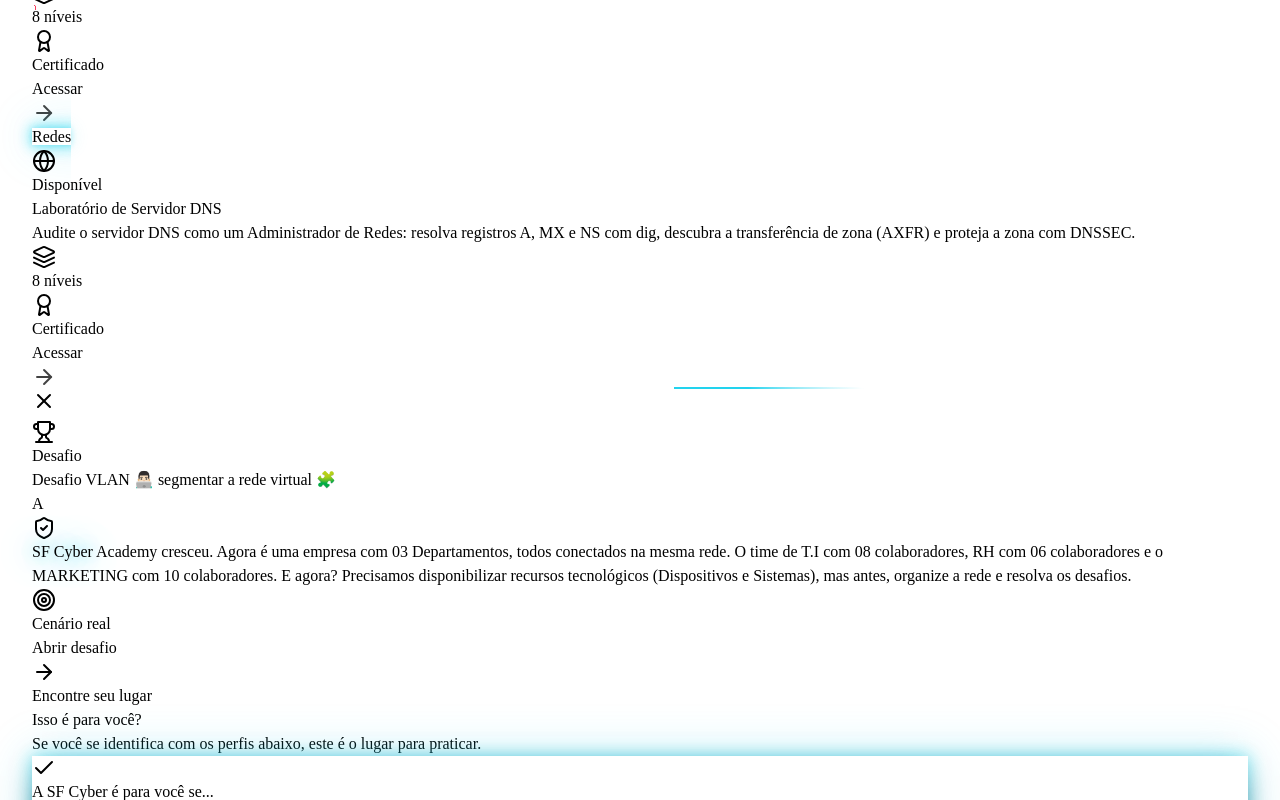
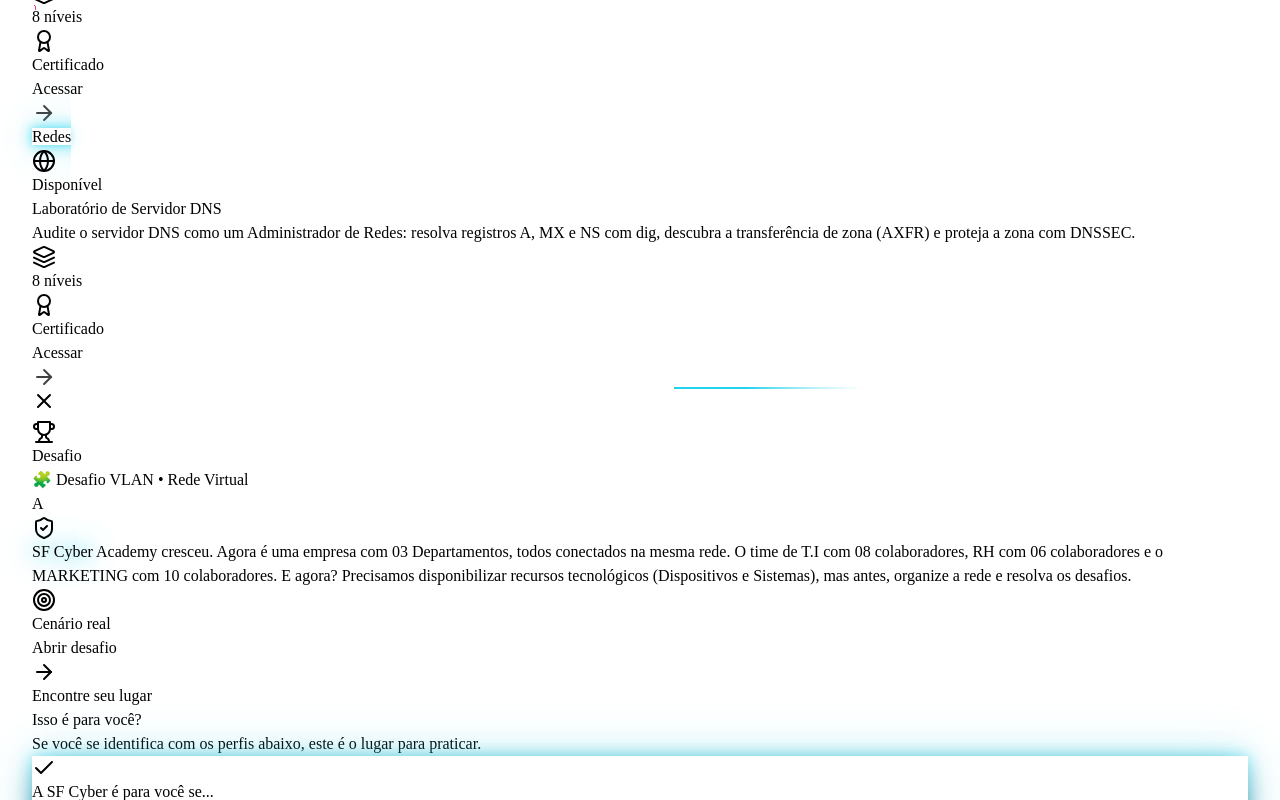
Before and after one commit to sandronsk1977-creator/sf-cyber, a React (Vite) app in the folder client/: page / in a window 1280 px wide. Both pictures are taken after a click on the button "Desafio do Guerreiro". Shown: the part 2912-3712 px from the top of the page. Built offline with nearby package versions, Linux system fonts and the light colour scheme.

Commit message:
Update title text in DesafioVlanModal component

```diff
--- a/client/src/components/DesafioVlanModal.tsx
+++ b/client/src/components/DesafioVlanModal.tsx
@@ -64,7 +64,7 @@ export function DesafioVlanModal({ open, onOpenChange }: DesafioVlanModalProps)
           id="desafio-vlan-title"
           className="mb-2 font-mono text-2xl font-extrabold text-white"
         >
-         Desafio VLAN 👨🏻‍💻 segmentar a rede virtual 🧩
+         🧩 Desafio VLAN • Rede Virtual
         </h2>
         <p className="mb-5 text-sm leading-relaxed text-slate-300">
           A <SFCyber /> Academy cresceu. Agora é uma empresa com 03 Departamentos, todos conectados
```
